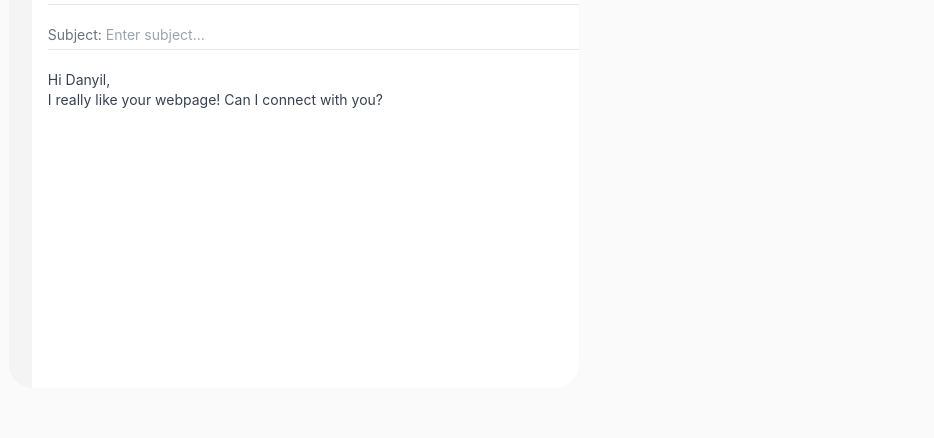
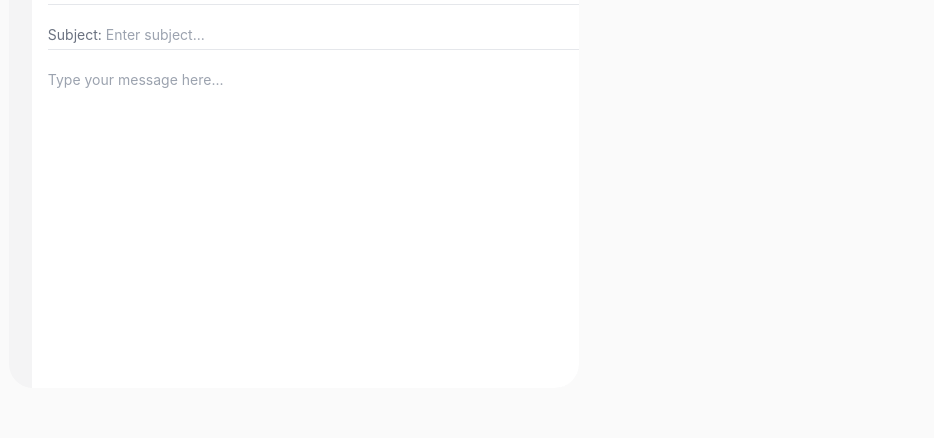
Before and after one commit to HJyup/hjyup-personal-page, a Next.js app: page / in a window 1280 px wide. Shown: the part 1496-1934 px from the top of the page, without its empty margins (55-989 px from the left). Built offline with nearby package versions, Linux system fonts and the light colour scheme.

Commit message:
fix: email widget

```diff
--- a/components/module/widgets/email.tsx
+++ b/components/module/widgets/email.tsx
@@ -9,9 +9,7 @@ export function EmailWidget({
   className?: string;
 }) {
   const [subject, setSubject] = useState('');
-  const [message, setMessage] = useState(
-    'Hi Danyil,\nI really like your webpage! Can I connect with you?',
-  );
+  const [message, setMessage] = useState('');
 
   const handleSendEmail = () => {
     const mailtoLink = `mailto:danyil.butov.tech@gmail.com?subject=${encodeURIComponent(subject)}&body=${encodeURIComponent(message)}`;
```
